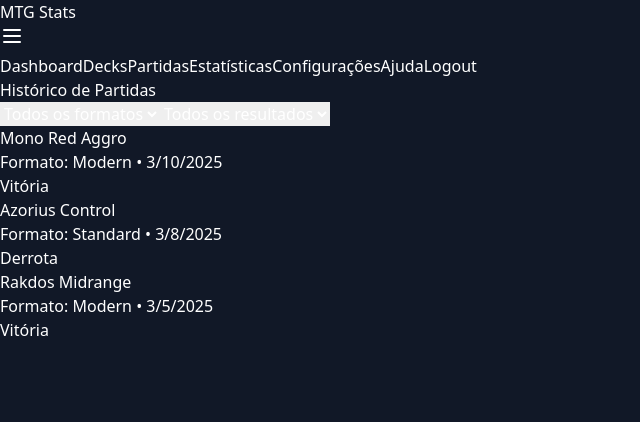
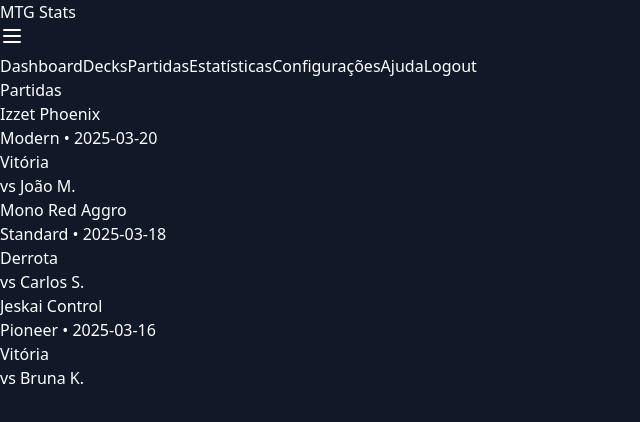
Before and after one commit to ghiberti85/mtg-stats-front, a Next.js app: page /matches in a window 1280 px wide. Shown: the top 422 px of the page, without its empty margins (0-640 px from the left). Built offline with nearby package versions, Linux system fonts and the light colour scheme; what @supabase/auth-helpers-nextjs would draw is missing.

Commit message:
feat(matches): display match history with deck, format, result and opponent

```diff
--- a/pages/matches.tsx
+++ b/pages/matches.tsx
@@ -1,103 +1,67 @@
-import { useState } from 'react'
 import Layout from '@/components/Layout'
 
-type Match = {
-  id: string
-  format: string
-  result: 'Vitória' | 'Derrota'
-  deck: string
-  date: string
-}
-
-const mockMatches: Match[] = [
+const matches = [
   {
-    id: '1',
+    id: 1,
+    date: '2025-03-20',
+    deck: 'Izzet Phoenix',
     format: 'Modern',
     result: 'Vitória',
-    deck: 'Mono Red Aggro',
-    date: '2025-03-10',
+    opponent: 'João M.',
   },
   {
-    id: '2',
+    id: 2,
+    date: '2025-03-18',
+    deck: 'Mono Red Aggro',
     format: 'Standard',
     result: 'Derrota',
-    deck: 'Azorius Control',
-    date: '2025-03-08',
+    opponent: 'Carlos S.',
   },
   {
-    id: '3',
-    format: 'Modern',
+    id: 3,
+    date: '2025-03-16',
+    deck: 'Jeskai Control',
+    format: 'Pioneer',
     result: 'Vitória',
-    deck: 'Rakdos Midrange',
-    date: '2025-03-05',
+    opponent: 'Bruna K.',
   },
 ]
 
 export default function MatchesPage() {
-  const [formatFilter, setFormatFilter] = useState('')
-  const [resultFilter, setResultFilter] = useState('')
-
-  const filteredMatches = mockMatches.filter((match) => {
-    return (
-      (formatFilter === '' || match.format === formatFilter) &&
-      (resultFilter === '' || match.result === resultFilter)
-    )
-  })
-
   return (
     <Layout>
       <div className="max-w-4xl mx-auto px-4 py-10">
-        <h1 className="text-3xl font-bold text-white mb-6">
-          Histórico de Partidas
-        </h1>
+        <h1 className="text-3xl font-bold text-white mb-8">Partidas</h1>
 
-        <div className="flex flex-wrap gap-4 mb-6">
-          <select
-            className="bg-gray-800 text-white p-2 rounded"
-            value={formatFilter}
-            onChange={(e) => setFormatFilter(e.target.value)}
+        <div className="space-y-4">
+          {matches.map((match) => (
+            <div
+              key={match.id}
+              className="bg-gray-900 rounded-xl p-4 shadow hover:bg-gray-800 transition"
             >
-            <option value="">Todos os formatos</option>
-            <option value="Standard">Standard</option>
-            <option value="Modern">Modern</option>
-          </select>
-
-          <select
-            className="bg-gray-800 text-white p-2 rounded"
-            value={resultFilter}
-            onChange={(e) => setResultFilter(e.target.value)}
-          >
-            <option value="">Todos os resultados</option>
-            <option value="Vitória">Vitória</option>
-            <option value="Derrota">Derrota</option>
-          </select>
-        </div>
-
-        <ul className="space-y-4">
-          {filteredMatches.map((match) => (
-            <li
-              key={match.id}
-              className="p-4 bg-gray-900 rounded shadow flex flex-col md:flex-row md:items-center justify-between"
-            >
+              <div className="flex justify-between items-center text-white">
                 <div>
-                <p className="text-white font-semibold">{match.deck}</p>
-                <p className="text-gray-400 text-sm">
-                  Formato: {match.format} •{' '}
-                  {new Date(match.date).toLocaleDateString()}
+                  <p className="text-lg font-semibold">{match.deck}</p>
+                  <p className="text-sm text-gray-400">
+                    {match.format} • {match.date}
                   </p>
                 </div>
-              <span
-                className={`text-sm font-semibold px-3 py-1 rounded mt-2 md:mt-0 ${
+                <div className="text-right">
+                  <p
+                    className={`text-sm font-bold ${
                       match.result === 'Vitória'
-                    ? 'bg-green-600 text-white'
-                    : 'bg-red-600 text-white'
+                        ? 'text-green-400'
+                        : 'text-red-400'
                     }`}
                   >
                     {match.result}
-              </span>
-            </li>
+                  </p>
+                  <p className="text-sm text-gray-300">vs {match.opponent}</p>
+                </div>
+              </div>
+            </div>
           ))}
-        </ul>
+        </div>
       </div>
     </Layout>
   )
```
Lines whose indentation alone changed are shown as unchanged.
